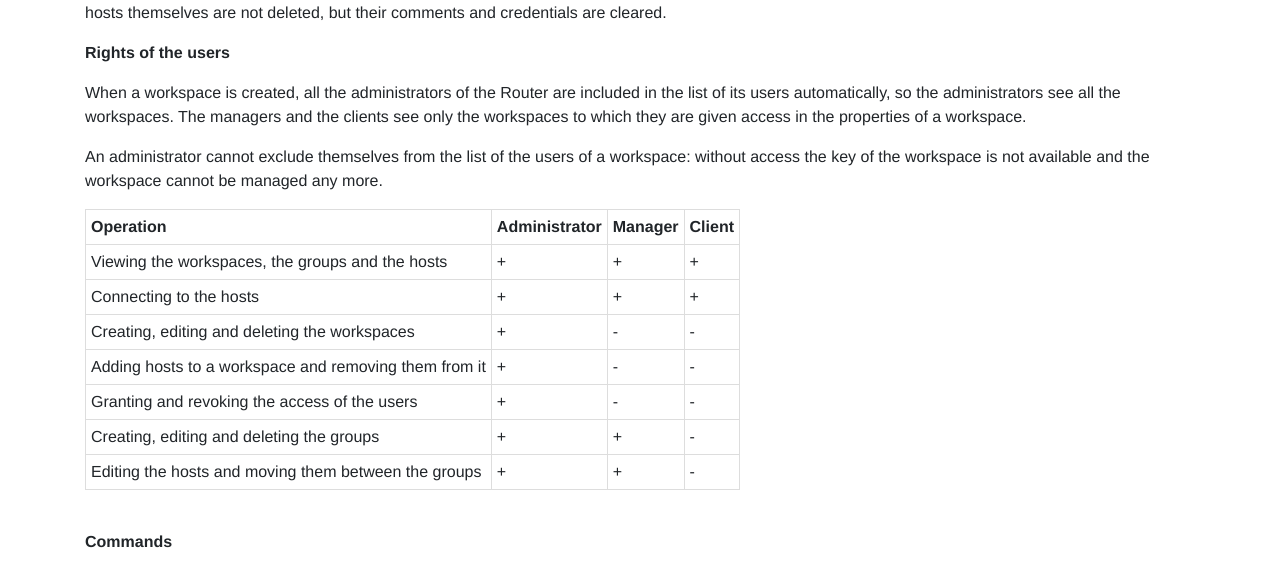
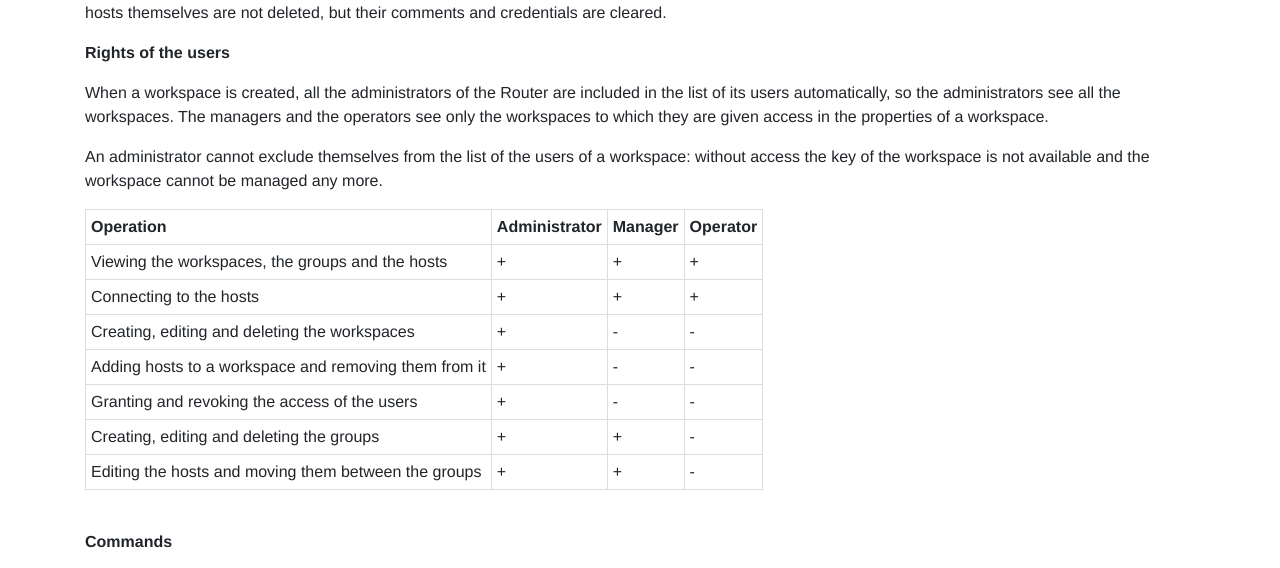
Before and after one commit to dchapyshev/dchapyshev.github.io, a Jekyll site: the page built from docs/client.md, in a window 1280 px wide and 900 px high, scrolled down 14506 px. Shown: the part 176-744 px from the top of the window. Built offline with Jekyll 4.4.1, drawn with Linux system fonts in a browser that asks for light colours; some of the changed text lies outside the part shown.

Commit message:
Update docs.

```diff
--- a/docs/client.md
+++ b/docs/client.md
@@ -322,7 +322,7 @@ The dialog of a Router contains the following fields:
 |--------------|----------|----------------------------------------------------------------------------------------------------------------------------------------------------------------------------------------------------------------------------------------------------------------|
 | Address      | Yes      | The address of the Router. The port is specified after a colon; when it is omitted, the default port 8062 is used.                                                                                                                                             |
 | Display Name | No       | The name under which the Router is displayed in the tree. When the field is empty, the address of the Router is displayed instead. Give a name to the Routers when there are several of them or when the address says nothing about the purpose of the server. |
-| Access Level | Yes      | The type of the session the connection is established with: Administrator, Manager or Client. The account must have the rights of the selected type on the Router.                                                                                             |
+| Access Level | Yes      | The type of the session the connection is established with: Administrator, Manager or Operator. The account must have the rights of the selected type on the Router.                                                                                           |
 | User Name    | Yes      | The name of the account on the Router.                                                                                                                                                                                                                         |
 | Password     | Yes      | The password of the account on the Router.                                                                                                                                                                                                                     |
 
@@ -362,12 +362,12 @@ user:
 |---------------|----------------------------------------------------------------------------------|
 | Administrator | All the sections, including the users, the clients and the relays of the Router. |
 | Manager       | The workspaces available to the user, their hosts and the unapproved hosts.      |
-| Client        | The workspaces available to the user and their hosts.                            |
+| Operator      | The workspaces available to the user, their hosts and the unapproved hosts.      |
 
 <br/>
 
-The rights are inherited: an administrator has the rights of a manager and a client, a manager has
-the rights of a client.
+The rights are inherited: an administrator has the rights of a manager and an operator, a manager
+has the rights of an operator.
 
 <br/>
 
@@ -521,21 +521,21 @@ deleted, the hosts themselves are not deleted, but their comments and credential
 **Rights of the users**
 
 When a workspace is created, all the administrators of the Router are included in the list of its
-users automatically, so the administrators see all the workspaces. The managers and the clients see
-only the workspaces to which they are given access in the properties of a workspace.
+users automatically, so the administrators see all the workspaces. The managers and the operators
+see only the workspaces to which they are given access in the properties of a workspace.
 
 An administrator cannot exclude themselves from the list of the users of a workspace: without access
 the key of the workspace is not available and the workspace cannot be managed any more.
 
-| Operation                                             | Administrator | Manager | Client |
-|-------------------------------------------------------|---------------|---------|--------|
-| Viewing the workspaces, the groups and the hosts      | +             | +       | +      |
-| Connecting to the hosts                               | +             | +       | +      |
-| Creating, editing and deleting the workspaces         | +             | -       | -      |
-| Adding hosts to a workspace and removing them from it | +             | -       | -      |
-| Granting and revoking the access of the users         | +             | -       | -      |
-| Creating, editing and deleting the groups             | +             | +       | -      |
-| Editing the hosts and moving them between the groups  | +             | +       | -      |
+| Operation                                             | Administrator | Manager | Operator |
+|-------------------------------------------------------|---------------|---------|----------|
+| Viewing the workspaces, the groups and the hosts      | +             | +       | +        |
+| Connecting to the hosts                               | +             | +       | +        |
+| Creating, editing and deleting the workspaces         | +             | -       | -        |
+| Adding hosts to a workspace and removing them from it | +             | -       | -        |
+| Granting and revoking the access of the users         | +             | -       | -        |
+| Creating, editing and deleting the groups             | +             | +       | -        |
+| Editing the hosts and moving them between the groups  | +             | +       | -        |
 
 <br/>
 
```
